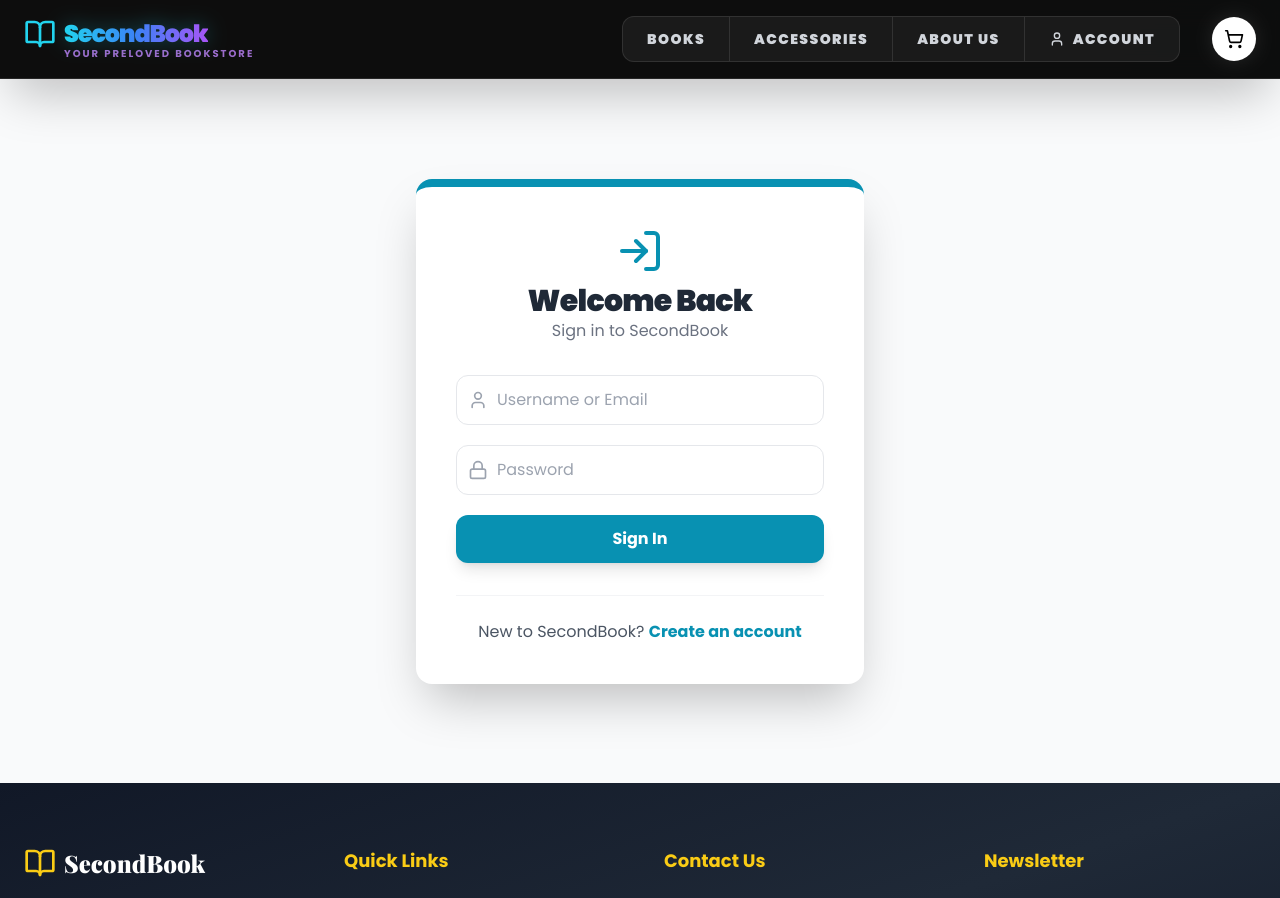
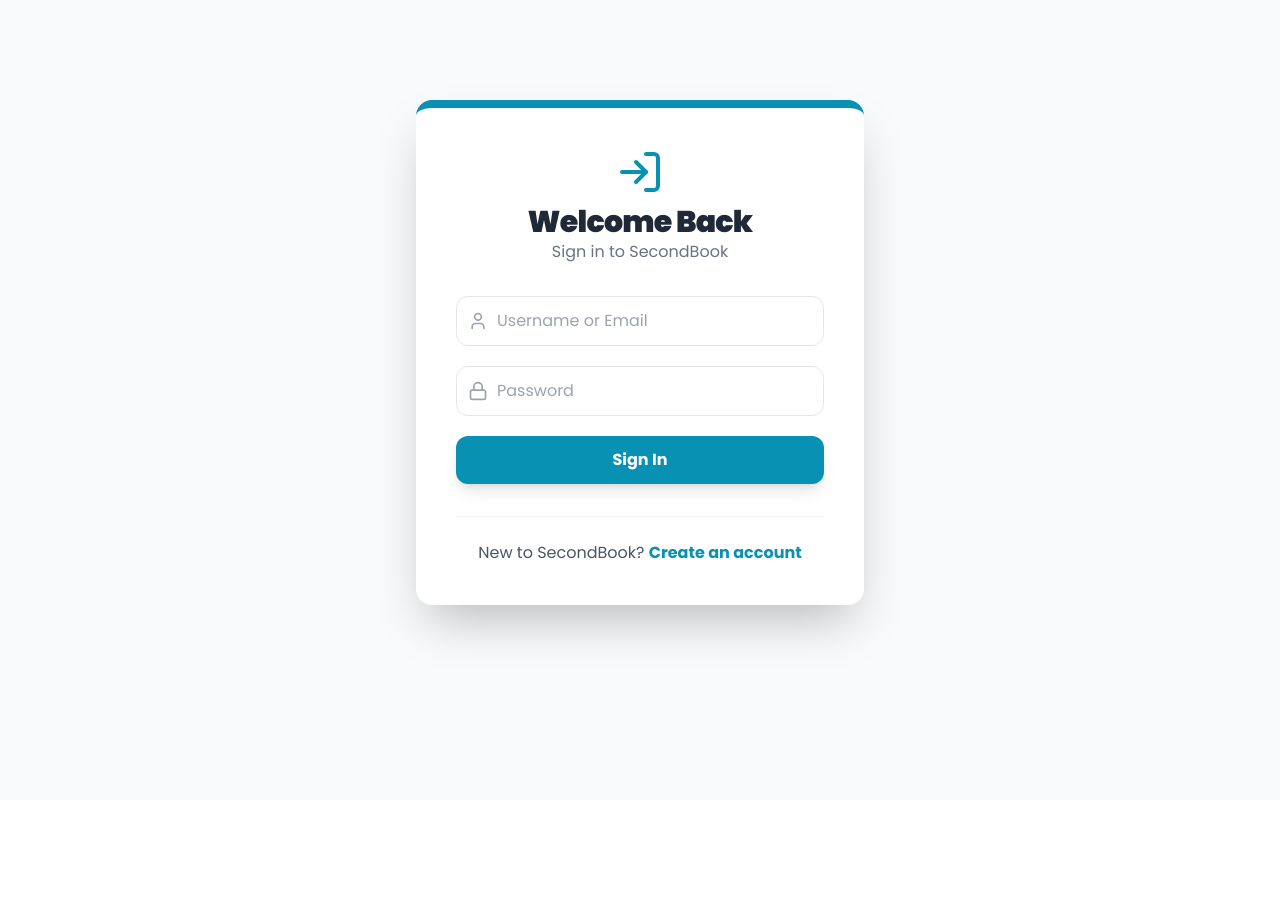
Before and after one commit to Shanqi05/CAT201_PROJECT, a React (Vite) app in the folder secondbook-frontend/: page /login in a window 1280 px wide. Shown: the top 898 px of the page. After the commit the page ends 800 px from the top, so only its background shows below. Built offline with nearby package versions, Linux system fonts and the light colour scheme; sample sign-in values are in the browser's storage.

Commit message:
update login page

```diff
--- a/secondbook-frontend/src/App.jsx
+++ b/secondbook-frontend/src/App.jsx
@@ -1,6 +1,6 @@
 import React from 'react';
 // 1. CRITICAL: Import these from react-router-dom
-import { Routes, Route, Navigate } from 'react-router-dom';
+import { Routes, Route, Navigate, useLocation } from 'react-router-dom';
 
 // 2. LAYOUT COMPONENTS
 import Header from './components/Common/Header';
@@ -33,10 +33,15 @@
 import AdminProtectedRoute from './components/Common/AdminProtectedRoute';
 
 function App() {
+    const location = useLocation();
+
+    // Hide Header and Footer on login and register pages
+    const hideHeaderFooter = ['/login', '/register'].includes(location.pathname);
+
     return (
         <div className="flex flex-col min-h-screen">
-            {/* Header stays at the top of every page */}
-            <Header />
+            {/* Header only shows after login */}
+            {!hideHeaderFooter && <Header />}
 
             <main className="flex-grow bg-gray-50 py-8">
                 <Routes>
@@ -105,8 +110,8 @@
                 </Routes>
             </main>
 
-            {/* Footer stays at the bottom of every page */}
-            <Footer />
+            {/* Footer only shows after login */}
+            {!hideHeaderFooter && <Footer />}
         </div>
     );
 }
--- a/secondbook-frontend/src/components/Common/Header.jsx
+++ b/secondbook-frontend/src/components/Common/Header.jsx
@@ -8,23 +8,50 @@
     const [isDropdownOpen, setIsDropdownOpen] = useState(false);
     const [cartCount, setCartCount] = useState(0);
     const [isLoggedIn, setIsLoggedIn] = useState(false);
+    const [userRole, setUserRole] = useState('');
 
     useEffect(() => {
         const updateCart = () => setCartCount(getCartCount());
         updateCart();
         window.addEventListener('cartUpdated', updateCart);
         const token = localStorage.getItem("userToken");
+        const role = localStorage.getItem("userRole");
         setIsLoggedIn(!!token);
-        return () => window.removeEventListener('cartUpdated', updateCart);
+        setUserRole(role || '');
+
+        // Listen for storage changes (e.g., after login)
+        const handleStorageChange = () => {
+            const newToken = localStorage.getItem("userToken");
+            const newRole = localStorage.getItem("userRole");
+            setIsLoggedIn(!!newToken);
+            setUserRole(newRole || '');
+        };
+
+        window.addEventListener('storage', handleStorageChange);
+        return () => {
+            window.removeEventListener('cartUpdated', updateCart);
+            window.removeEventListener('storage', handleStorageChange);
+        };
     }, []);
 
     const handleLogout = () => {
         if (window.confirm("Are you sure you want to logout?")) {
             localStorage.removeItem("userToken");
+            localStorage.removeItem("userRole");
+            localStorage.removeItem("registeredUser");
             setIsLoggedIn(false);
+            setUserRole('');
             setIsDropdownOpen(false);
             navigate('/login');
         }
+    };
+
+    // Determine the home link based on user role
+    const getHomeLink = () => {
+        if (userRole === 'admin') {
+            return '/admin-dashboard';
+        }
+        return '/home';
     };
 
     return (
@@ -33,7 +60,7 @@
 
                 {/* LOGO - 这里的颜色改成了炫酷的渐变彩色 */}
                 <div className="flex flex-col items-start group">
-                    <Link to="/home" className="flex items-center space-x-2 text-2xl font-black tracking-tighter">
+                    <Link to={getHomeLink()} className="flex items-center space-x-2 text-2xl font-black tracking-tighter">
                         {/* 图标改用青色到蓝色的渐变感 */}
                         <BookOpen className="w-8 h-8 text-cyan-400 group-hover:rotate-12 transition-transform duration-300" />
 
@@ -63,7 +90,7 @@
                                 onMouseLeave={() => setIsDropdownOpen(false)}
                             >
                                 <Link
-                                    to="/dashboard"
+                                    to={userRole === 'admin' ? '/admin-dashboard' : '/dashboard'}
                                     className="flex items-center py-3 px-6 text-gray-300 hover:bg-white hover:text-black transition-all cursor-pointer uppercase tracking-widest"
                                 >
                                     <User className="w-4 h-4 mr-2" /> Account
@@ -72,7 +99,7 @@
                                 {isDropdownOpen && (
                                     <div className="absolute top-full right-0 w-48 bg-[#0a0a0a] border border-white/10 rounded-b-xl shadow-2xl z-50 overflow-hidden">
                                         <Link
-                                            to="/dashboard"
+                                            to={userRole === 'admin' ? '/admin-dashboard' : '/dashboard'}
                                             className="block px-6 py-4 text-xs font-bold text-gray-400 hover:bg-white/5 hover:text-white transition-colors border-b border-white/5"
                                         >
                                             DASHBOARD
```
